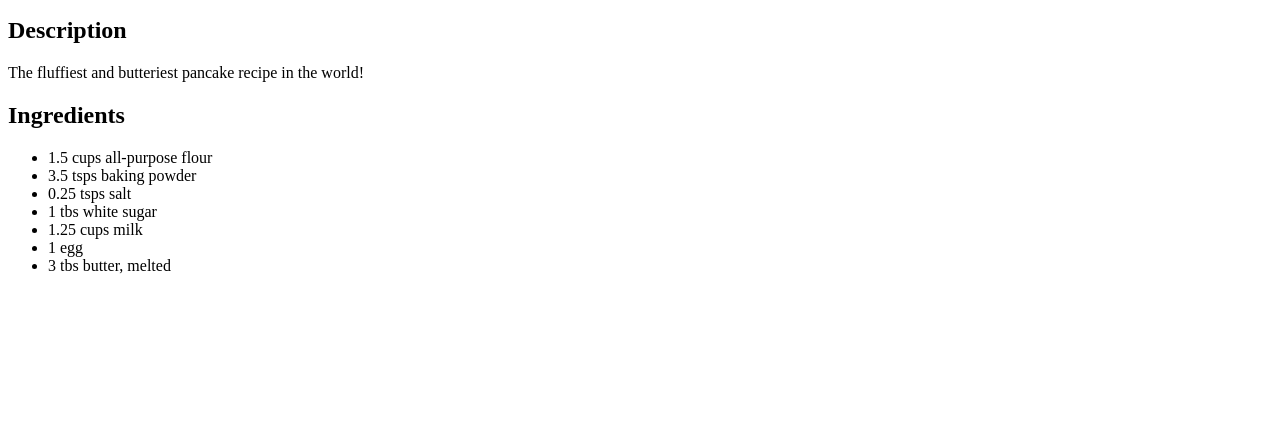
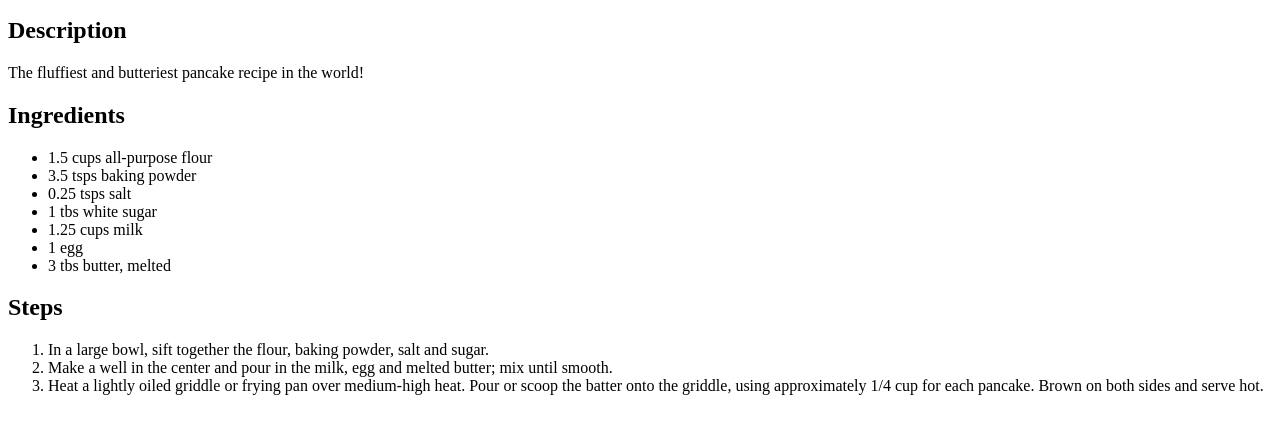
Before and after one commit to TheCamillion/odin-recipes, a plain HTML site: page recipes/pancakes.html in a window 1280 px wide. Shown: the part 101-534 px from the top of the page. Drawn offline with Linux system fonts and the light colour scheme.

Commit message:
Add pancake steps

```diff
--- a/recipes/pancakes.html
+++ b/recipes/pancakes.html
@@ -8,7 +8,8 @@
 </head>
 <body>
     <h1>Pancakes</h1>
-    <img src="../img/pancake-stack.jpg" alt="stack of pancakes with syrup drizzle">
+    <img src="../img/pancake-stack.jpg" alt="stack of pancakes with syrup drizzle"
+    width="500" width="600">
     <h2>Description</h2>
     <p>The fluffiest and butteriest pancake recipe in the world!</p>
 
@@ -23,5 +24,13 @@
         <li>3 tbs butter, melted</li>
     </ul>
 
+    <h2>Steps</h2>
+    <ol>
+        <li>In a large bowl, sift together the flour, baking powder, salt and sugar.</li>
+        <li>Make a well in the center and pour in the milk, egg and melted butter; mix until smooth.</li>
+        <li>Heat a lightly oiled griddle or frying pan over medium-high heat. Pour or scoop the batter onto
+            the griddle, using approximately 1/4 cup for each pancake. Brown on both sides and serve hot.</li>
+    </ol>
+
 </body>
 </html>
```
